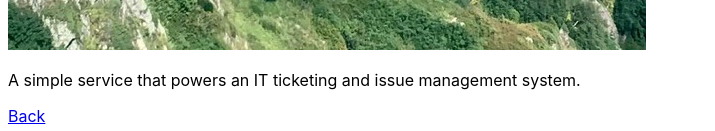
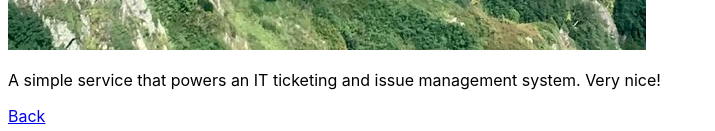
Before and after one commit to max-ppv/WebDevelopment-MaxPopov, a SvelteKit app: page /about in a window 1280 px wide. Shown: the part 1256-1387 px from the top of the page, without its empty margins (0-715 px from the left). Built offline with nearby package versions, Linux system fonts and the light colour scheme.

Commit message:
Very nice!

```diff
--- a/src/routes/about/+page.svelte
+++ b/src/routes/about/+page.svelte
@@ -16,14 +16,14 @@
   <meta property="og:url" content="{import.meta.env.VITE_BASE_URL}/about" />
 </svelte:head>
 
-<div class="text-center mb-6">
-  <img src="/logo.png" alt="Ticket Manager Logo" class="mb-4 w-32 mx-auto" />
-  <p class="text-gray-700 mb-4">
-    A simple service that powers an IT ticketing and issue management system.
+<div class="mb-6 text-center">
+  <img src="/logo.png" alt="Ticket Manager Logo" class="w-32 mx-auto mb-4" />
+  <p class="mb-4 text-gray-700">
+    A simple service that powers an IT ticketing and issue management system. Very nice!
   </p>
 </div>
 <a
   href="/"
-  class="bg-blue-500 text-white px-4 py-2 block mx-auto hover:bg-blue-600 focus:outline-none focus:ring-2 focus:ring-blue-500 focus:ring-opacity-50 rounded"
+  class="block px-4 py-2 mx-auto text-white bg-blue-500 rounded hover:bg-blue-600 focus:outline-none focus:ring-2 focus:ring-blue-500 focus:ring-opacity-50"
   >Back</a
 >
```
